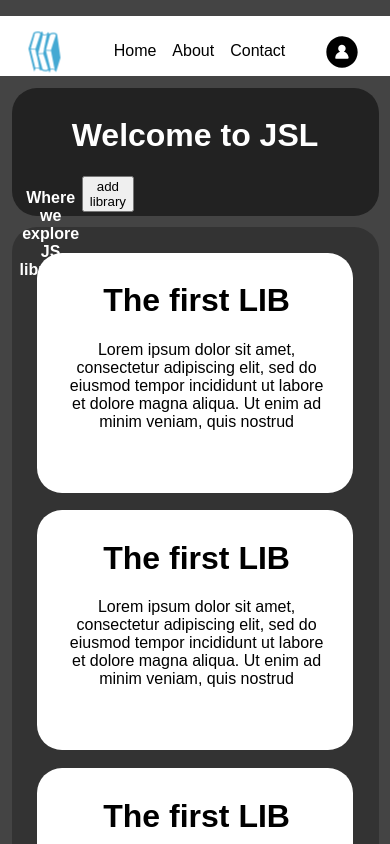
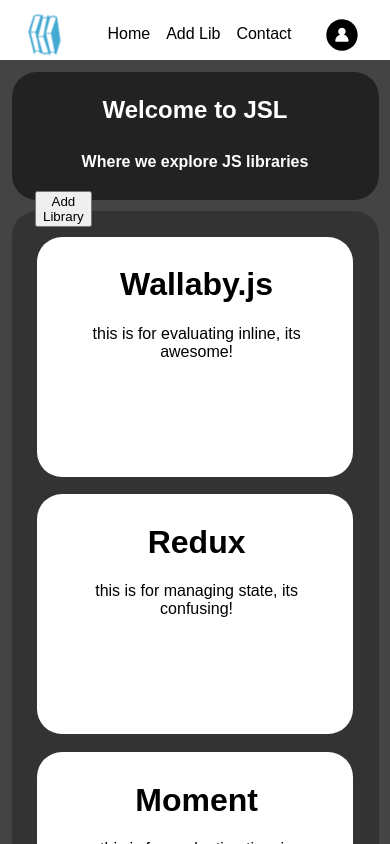
Before and after one commit to joha0033/library-blog, a React app: page / in a window 390 px wide. Shown: the top 844 px of the page. Built offline with nearby package versions, Linux system fonts and the light colour scheme.

Commit message:
dynamic list

```diff
--- a/src/components/App/App.css
+++ b/src/components/App/App.css
@@ -3,9 +3,14 @@
   text-align: left;
 }
 
+.addButton{
+  margin-top: 1.5em;
+}
+
 .parent{
   display:flex;
-  justify-content: space-between
+  justify-content: space-between;
+  display: inline-block;
 }
 
 .left{
@@ -13,8 +18,8 @@
 }
 
 .right{
-  padding-right: 70%;
-  flex:1 ;
+  flex:1;
+  margin-left: 20em;
 }
 
 .header {
@@ -35,6 +40,7 @@
 }
 
 .subtitle {
+  width: 25em;
   margin-bottom: 5%;
   padding-bottom:5%;
   font-size: 1em;
@@ -45,10 +51,41 @@
   font-size: large;
 }
 
+.button{
+  margin-top: 1%;
+  margin-left: 60%;
+  width: 12em;
+  height: auto;
+  color: white;
+  background-color: #333;
+}
+
 @media only screen and (max-width: 480px) {
 
   .App {
     text-align: center;
+  }
+
+  .parent{
+    width: auto;
+    display:flex;
+    justify-content: space-between;
+    display: inline-block;
+  }
+
+  .left{
+    width: 0%;
+  }
+
+  .right{
+    padding: .8em;
+    margin-right: 8em;
+  }
+
+  .button{
+    position:absolute;
+    width: 12em;
+    margin-left: 0%;
   }
 
   .header {
@@ -62,12 +99,12 @@
   }
 
   .title {
-    font-size: 2em;
+    font-size: 1.5em;
   }
 
   .subtitle {
-    margin-bottom: 5%;
-    padding-bottom:5%;
+    width: 20em;
+    padding-top: -5%;
     font-size: 1em;
   }
 
--- a/src/components/App/App.js
+++ b/src/components/App/App.js
@@ -8,24 +8,40 @@
 import AddLibForm from '../addLibForm/addLibForm.js'
 
 class App extends Component {
+  constructor(props){
+    super(props)
+    this.state = {
+      showForm: false
+    }
+  }
+
+  toggleHidden () {
+    this.setState({
+      showForm: !this.state.showForm
+    })
+  }
+
+
   render() {
+
     return (
       <div className={styles.App}>
-        <Header />
-
+        <Header/>
         <header className={styles.header}>
           <h1 className={styles.title}>Welcome to JSL</h1>
           <div className={styles.parent}>
             <div className={styles.left}>
                 <h2 className={styles.subtitle}> Where we explore JS libraries</h2>
+                <button className={styles.addButton}onClick={this.toggleHidden.bind(this)}>
+                  Add Library
+                </button>
             </div>
-            <div className={styles.right}>
-              <button className={styles.button}>add library</button>
-            </div>
+
           </div>
 
         </header>
-        <AddLibForm />
+
+        { this.state.showForm ? <AddLibForm/> : null }
         <LibraryList />
         <Footer />
       </div>
--- a/src/components/addLibForm/addLibForm.js
+++ b/src/components/addLibForm/addLibForm.js
@@ -7,13 +7,21 @@
       this.state = {
             input: {
                 title: "",
-                content: ""
+                content: "",
+                imgURL: ""
             },
             blurred: {
                 title: false,
-                content: false
-            }
+                content: false,
+                imgURL: ""
+            },
+            formIsDisplayed: this.props.toggle
         };
+      }
+
+    onClick () {
+      // this.setState.formIsDisplayed = !this.state.formIsDisplayed
+      console.log(this.state.formIsDisplayed);
     }
 
     handleInputChange(newPartialInput) {
@@ -50,22 +58,40 @@
             errors.content = 'Content is required';
         }
 
+        if (!input.imgURL) {
+            errors.content = 'Image URL is required';
+        }
+
         return {
             errors,
             isValid: Object.keys(errors).length === 0
         };
     }
 
+    // handleAddTodoItem() {
+    //   this.state.libraries.push(this.state.textvalue)
+    //   this.setState(
+    //     this.state
+    //   )
+    //   this.state
+    //   console.log(this.state.value)
+    // }
 
     render() {
       const {input, blurred} = this.state;
       const {errors, isValid} = this.validate();
+
+
       return (
 
-
-
         <div className="flex">
-          <form className={styles.column} onSubmit={(e) => { e.preventDefault();return console.log(this.state.input);}}>
+          <form
+            className={styles.column}
+            onSubmit={(e) =>
+              { e.preventDefault();
+                this.setState({})
+                return console.log(this.state.input);
+                }}>
 
             <h2> Add a library! </h2>
 
@@ -97,7 +123,20 @@
               <br/>
             </p>
             <p>
-                <input className={styles.button}type="submit" value="Submit" disabled={!isValid}/>
+              <label>
+                Image URL:
+                <input
+                  className={styles.right}
+                  name="imgURL"
+                  type="text"
+                  value={input.imgURL}
+                  onBlur={() => this.handleBlur('imgURL')}
+                  onChange={e => this.handleInputChange({imgURL: e.target.value})}/>
+              </label>
+              <br/>
+            </p>
+            <p>
+                <input className={styles.button} type="submit" value="Submit" disabled={!isValid}/>
             </p>
 
 
@@ -108,7 +147,6 @@
 
           </form>
         </div>
-
       );
     }
   }
--- a/src/components/addLibForm/style.addLibForm.css
+++ b/src/components/addLibForm/style.addLibForm.css
@@ -11,7 +11,7 @@
 }
 
 .column {
-  display:none!important;
+  /*display:none!important;*/
   display: none;
   flex-direction: column;
   border-radius: 25px;
@@ -24,7 +24,6 @@
 .button{
   width: 50%;
   margin-left:25%;
-
 }
 
 .header{
@@ -36,9 +35,9 @@
 label {
     margin-right: 0.5em;
 }
-input {
+.right {
     max-width: 95%;
 }
-input:not([type="submit"]) {
+.right:not([type="submit"]) {
     width: 15em;
 }
--- a/src/components/libraryList/libraryItem/libraryItem.js
+++ b/src/components/libraryList/libraryItem/libraryItem.js
@@ -2,42 +2,58 @@
 import styles from './style.libraryItem.css'
 
 class LibraryItem extends React.Component{
+  constructor(){
+    super()
+    this.state = {
+      libraries: [
+        {
+          name: "Wallaby.js",
+          content: "this is for evaluating inline, its awesome!",
+          img: "https://upload.wikimedia.org/wikipedia/commons/6/6a/JavaScript-logo.png"
+        },
+        {
+          name: "Redux",
+          content: "this is for managing state, its confusing!",
+          img: "https://upload.wikimedia.org/wikipedia/commons/6/6a/JavaScript-logo.png"
+        },
+        {
+          name: "Moment",
+          content: "this is for evaluating time in Javascript, its easy to use!",
+          img: "https://upload.wikimedia.org/wikipedia/commons/6/6a/JavaScript-logo.png"
+        }
+      ]
+    }
+  }
   render() {
     return (
+      <div>
+      {
+        this.state.libraries.map((library) =>
+            // CONTAINER
             <div className={styles.container}>
-
+              {/* LEFT/IMAGE*/}
               <div className={styles.imageContainer}>
-
-          <img alt="containerPic" className={styles.image} src="https://upload.wikimedia.org/wikipedia/commons/6/6a/JavaScript-logo.png"/>
-
+                  <img alt="containerPic" className={styles.image} src={library.img}/>
               </div>
-
+              {/* RIGHT/NAME + CONTENT */}
               <div className={styles.contentContainer}>
-
+                {/* NAME */}
                 <div className={styles.title}>
-            <h1>The first LIB</h1>
+                  <h1>{library.name}</h1>
                 </div>
-
-          <div >
+                {/* CONTENT */}
+                <div>
                   <p className={styles.content}>
-              Lorem ipsum dolor sit amet, consectetur adipiscing elit,
-              sed do eiusmod tempor incididunt ut labore et dolore magna aliqua.
-              Ut enim ad minim veniam, quis nostrud exercitation ullamco
-              laboris nisi ut aliquip ex ea commodo consequat. Duis aute irure
-              dolor in reprehenderit in voluptate velit esse cillum dolore eu
-              fugiat nulla pariatur. Excepteur sint occaecat cupidatat non
-              proident, sunt in culpa qui officia deserunt mollit anim id est
-              laborum.
+                    {library.content}
                   </p>
                 </div>
-
               </div>
-
             </div>
-
           )
         }
-
+      </div>
+    )
+  }
 }
 
 export default LibraryItem
--- a/src/components/libraryList/libraryList.js
+++ b/src/components/libraryList/libraryList.js
@@ -11,9 +11,6 @@
     return (
       <div className={styles.list}>
         <LibraryItem />
-        <LibraryItem />
-        <LibraryItem />
-        <LibraryItem />
       </div>
     )
   }
--- a/src/components/shared/header/Header.js
+++ b/src/components/shared/header/Header.js
@@ -4,13 +4,15 @@
 import profile from '../../../assets/profile.svg';
 
 class Header extends React.Component{
-  constructor(){
-    super()
-    this.state = {}
+  constructor(props){
+    super(props)
+    this.state = {
+      showForm: false
+    }
   }
 
   render() {
-
+    // console.log(this.state.showForm);
     return(
       <nav className={styles.nav}>
         <div className={styles.capsule}>
@@ -20,7 +22,7 @@
                <a className={styles.navA} href="#home">Home</a>
              </li>
              <li className={styles.navLinks}>
-               <a className={styles.navA} href="#about">About</a>
+               <a className={styles.navA} href="#about" onClick={this.someFn}>Add Lib</a>
              </li>
              <li className={styles.navLinks}>
                <a className={styles.navA} href="#contact">Contact</a>
--- a/src/components/shared/header/style.Header.css
+++ b/src/components/shared/header/style.Header.css
@@ -32,13 +32,13 @@
   .navA:active {
     text-decoration: none;
     color: black;
+    white-space: nowrap;
   }
 
   .profile, .navLogo{
     height: 2rem;
     margin-left: 10rem;
     margin-right: 10rem;
-    /*margin-top: 1rem;*/
   }
 
   .navLogo {
@@ -121,7 +121,7 @@
     display: flex;
     justify-content: space-between;
     align-items: center;
-    margin-top: 1em;
+    padding-top: .2em;
   }
 
   .navUL {
```
Lines whose indentation alone changed are shown as unchanged.
